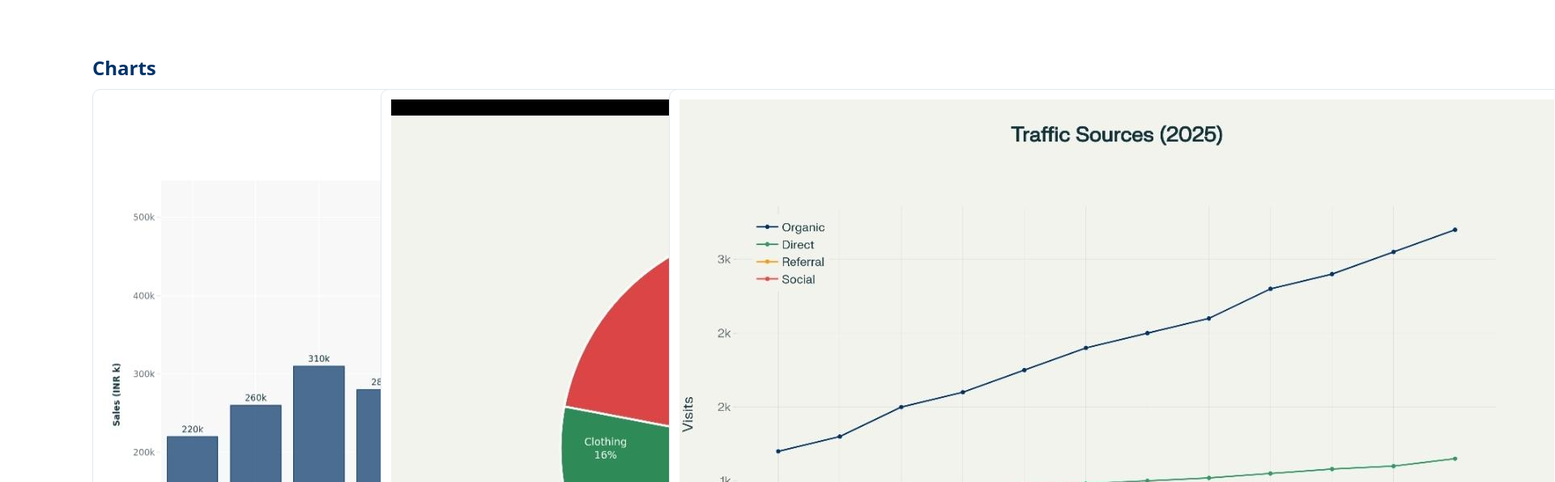
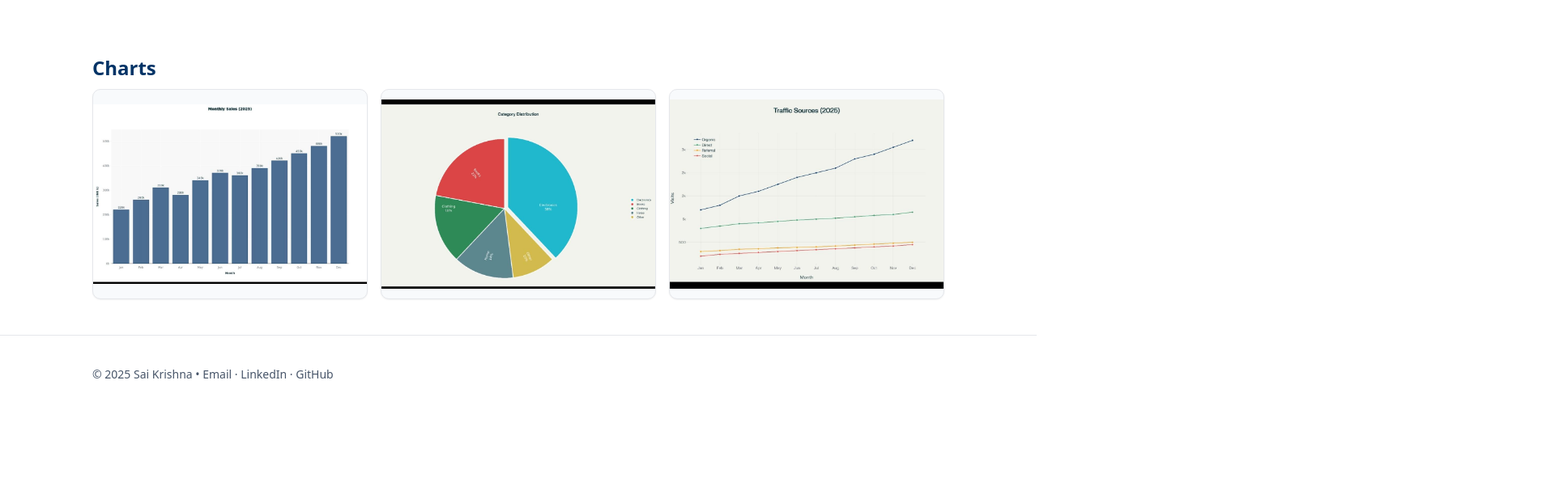
Before and after one commit to Mirthinti/sai-krishnas, a React (Vite) app: page / in a window 1280 px wide. Shown: the part 1260-1856 px from the top of the page at 81% size, 1920 px wide, since content can reach past the window. After the commit the page ends 1770 px from the top, so only its background shows below. Built offline with nearby package versions, Linux system fonts and the light colour scheme.

Commit message:
Update styles.css

```diff
--- a/src/styles.css
+++ b/src/styles.css
@@ -17,3 +17,30 @@ h2{color:var(--primary);margin:20px 0 10px}
 .site-footer p{color:#475569;font-size:14px}
  .skills{display:flex;flex-wrap:wrap;gap:8px}
 .badge{background:#eef2ff;color:#1e3a8a;border:1px solid #c7d2fe;border-radius:999px;padding:6px 10px;font-weight:600}
+/* charts layout */
+.charts-grid{
+  grid-template-columns: repeat(auto-fit, minmax(260px, 1fr));
+}
+
+/* charts images */
+.charts-img{
+  width: 100%;
+  height: 240px;
+  object-fit: contain;   /* show full chart without cropping */
+  background:#f8fafc;    /* subtle backdrop for transparent PNGs */
+  padding:10px;
+  border-radius:10px;
+  border:1px solid #e5e7eb;
+}
+
+/* optional: tighten card padding around images */
+.card.charts-img{
+  padding:0;
+  box-shadow:0 1px 2px rgba(0,0,0,.06);
+}
+@media (min-width: 1200px){
+  .charts-img{ height: 260px; }
+}
+@media (max-width: 480px){
+  .charts-img{ height: 200px; }
+}
```
